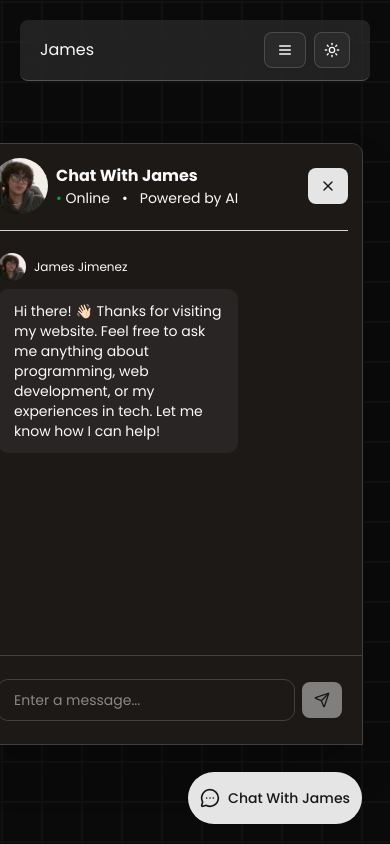
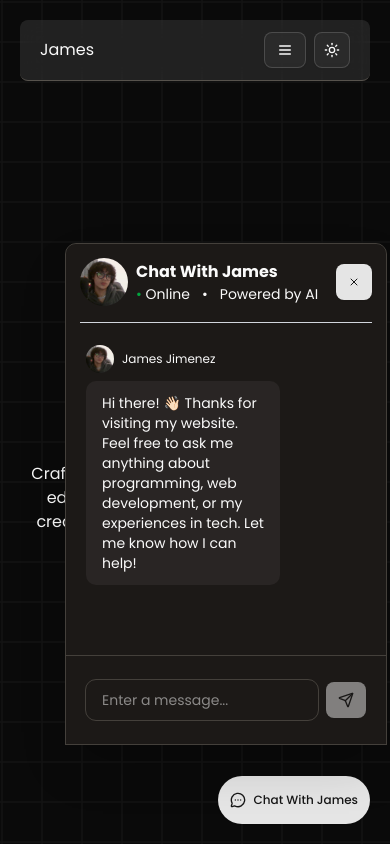
Before and after one commit to jamesjimenezzz/NextJs-Portfolio, a Next.js app: page / in a window 390 px wide. Both pictures are taken after a click on the button "Chat With James". Shown: the top 844 px of the page. Built offline with nearby package versions, Linux system fonts and the light colour scheme.

Commit message:
fixed responsive layout of chatbot

```diff
--- a/components/Chatbox.tsx
+++ b/components/Chatbox.tsx
@@ -43,14 +43,14 @@ const Chatbox = () => {
   return (
     <>
       {isOpen && (
-        <div className="fixed bottom-25 rounded-lg right-7 w-96 h-[600px] bg-gray-100 shadow-2xl outline outline-gray-300 dark:bg-stone-900 dark:outline-stone-700">
+        <div className="fixed    items-center bottom-25 z-999 rounded-lg  right-1 sm:right-7 sm:w-96 w-80 sm:h-[600px] h-[500px] bg-gray-100 shadow-2xl outline outline-gray-300 dark:bg-stone-900 dark:outline-stone-700">
           <div className="flex flex-col justify-between h-full">
             <header className="m-3.5 border-b flex justify-between items-center border-gray-300 pb-4">
               <div className="flex items-center  gap-2">
                 <Image
                   src={chatbot}
                   alt="picture"
-                  className="rounded-full w-14 h-14   object-cover"
+                  className="rounded-full w-12 h-12   object-cover"
                 />
                 <div className="flex flex-col justify-between h-full">
                   <h1 className="font-bold ">Chat With James</h1>
@@ -69,7 +69,7 @@ const Chatbox = () => {
                   className="cursor-pointer"
                   onClick={() => setIsOpen(false)}
                 >
-                  <X className="size-4" />
+                  <X className="sm:size-4 size-3" />
                 </Button>
               </div>
             </header>
@@ -166,13 +166,13 @@ const Chatbox = () => {
         </div>
       )}
 
-      <div className="fixed bottom-5 right-7">
+      <div className="fixed bottom-5 sm:right-7 right-5">
         <Button
           onClick={() => setIsOpen(!isOpen)}
-          className="flex py-6.5 px-6 rounded-full cursor-pointer  items-center"
+          className="flex sm:py-6.5 sm:px-6 rounded-full cursor-pointer  py-6 items-center"
         >
-          <MessageCircleMore className="size-5" />
-          <span className="text-sm font-lg">Chat With James</span>
+          <MessageCircleMore className="sm:size-5 size-4" />
+          <span className="sm:text-base text-xs  ">Chat With James</span>
         </Button>
       </div>
     </>
```
